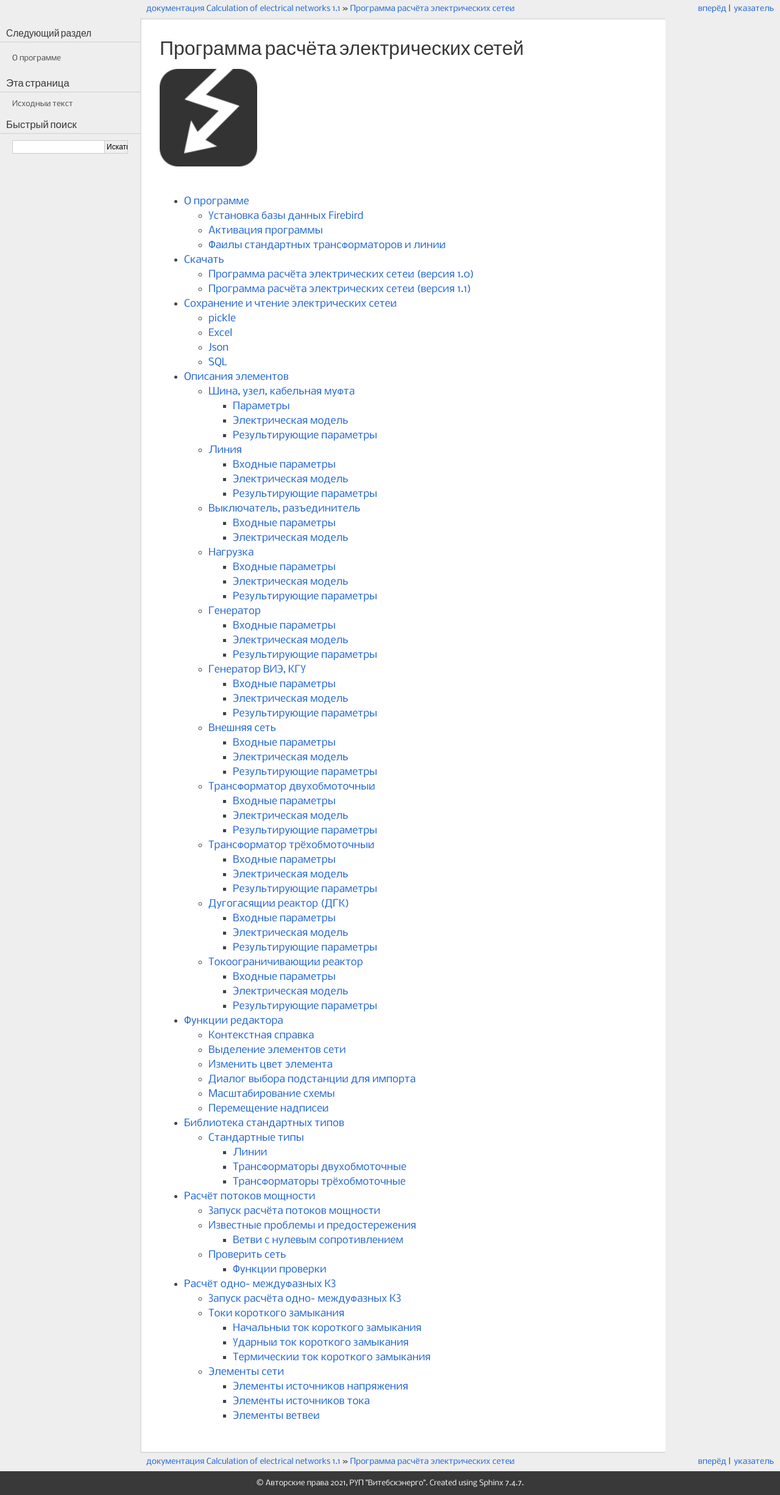
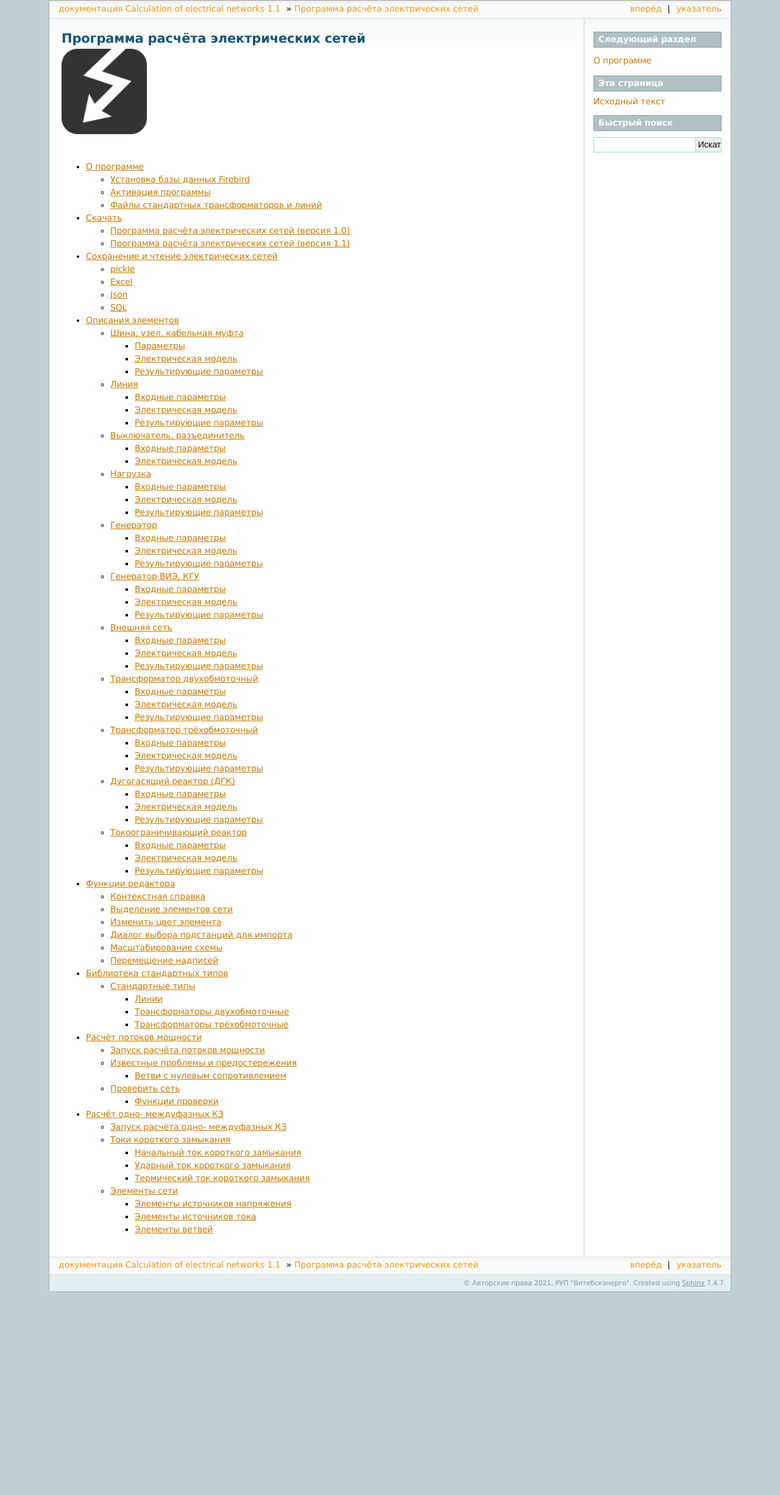
Before and after one commit to vicjan89/doctkz, a Sphinx documentation site: the page built from docs/source/index.rst, in a window 1280 px wide. Shown: the whole page at 61% size. Built offline with Sphinx 7.4.7, drawn with Linux system fonts in a browser that asks for light colours; after the commit the page ends 2119 px from its top, so only the background shows below that.

Commit message:
Поменял тему на sphinxdoc

```diff
--- a/docs/source/conf.py
+++ b/docs/source/conf.py
@@ -56,7 +56,8 @@ exclude_patterns = []
 #
 #html_theme = 'sphinx_rtd_theme'
 #html_theme = 'bizstyle'  - не очень
-html_theme = 'pyramid'
+#html_theme = 'pyramid' - не очень
+html_theme = 'sphinxdoc'
 html_favicon = '_static/electrodevices_electr_4064.ico'
 # Add any paths that contain custom static files (such as style sheets) here,
 # relative to this directory. They are copied after the builtin static files,
--- a/docs/source/shortcircuit/run.rst
+++ b/docs/source/shortcircuit/run.rst
@@ -7,8 +7,10 @@
 Опция "Расчёт апериодической составляющей тока КЗ" позводяет определить ударный ток КЗ, алгоритм определения которого описан :ref:`здесь.<ip>`
 Расчёт термического действия тока КЗ описано :ref:`здесь.<ith>`
 
+
 .. image:: /_static/Calc SC.png
-		:width: 35em
+		:width: 60em
 		:align: center
 
+
 Результат расчёта будет выведен в таблицу Excel в две колонки "Индекс" (подробное имя узла) и "Ток КЗ, кА" (ток при КЗ на данной шине).
```
